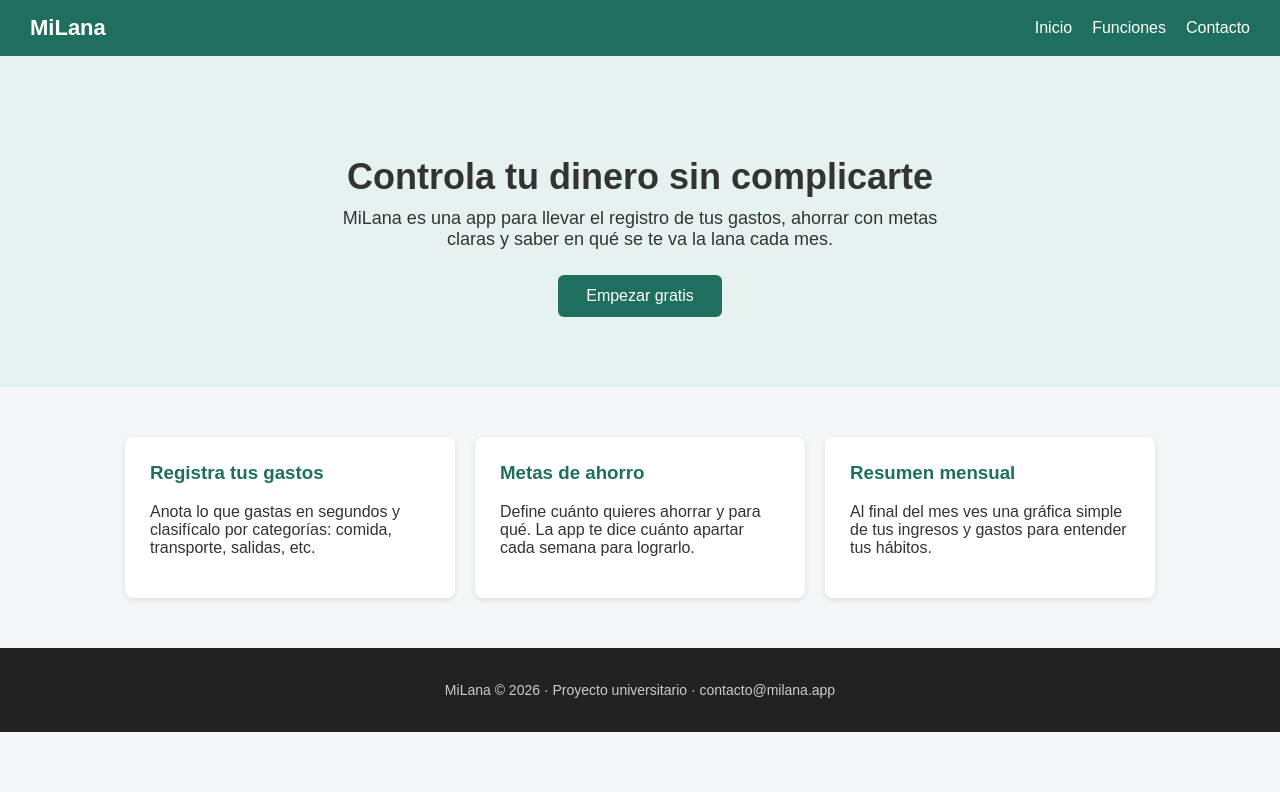
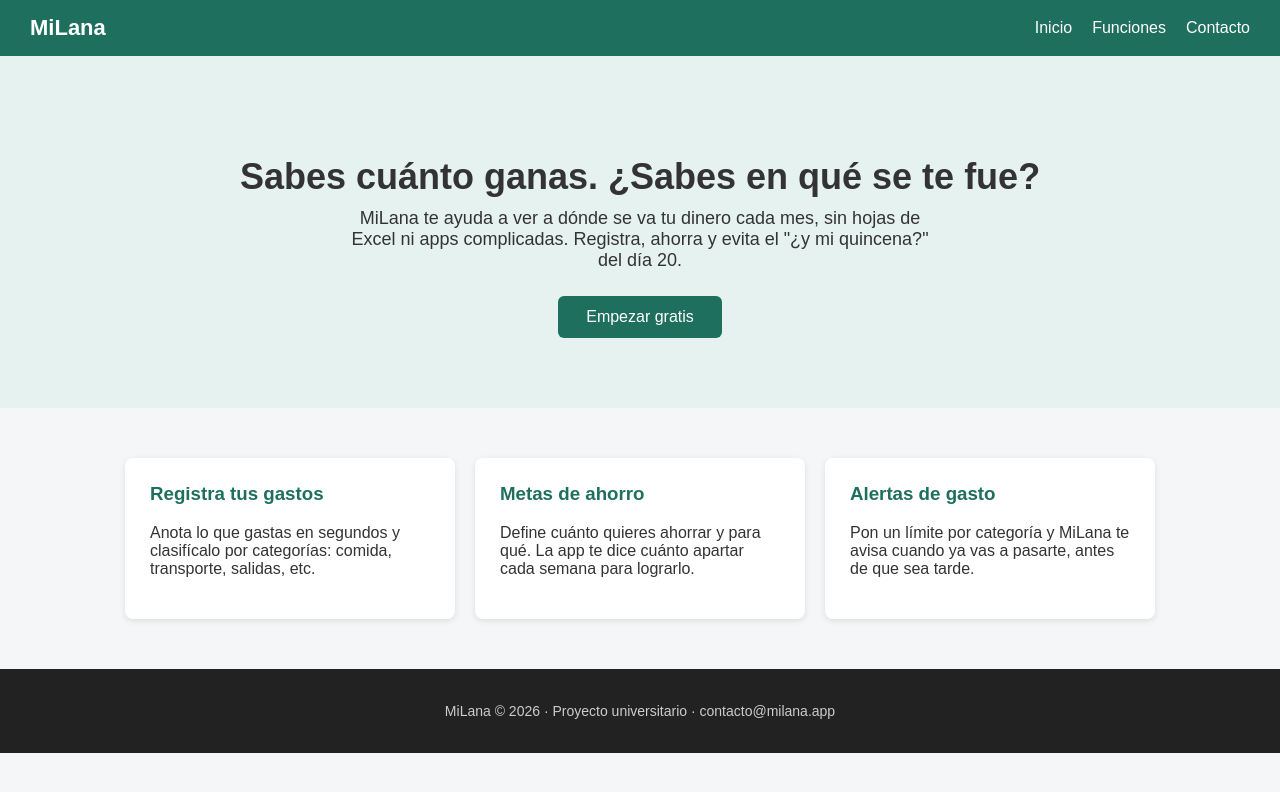
Before and after one commit to ignaciosbtrejo-design/milana-landing, a plain HTML site: page index.html in a window 1280 px wide. Drawn offline with Linux system fonts and the light colour scheme.

Commit message:
cambiar hero y tarjeta de resumen mensual por alertas de gasto

```diff
--- a/index.html
+++ b/index.html
@@ -120,8 +120,8 @@
   </nav>
 
   <section class="hero" id="inicio">
-    <h1>Controla tu dinero sin complicarte</h1>
-    <p>MiLana es una app para llevar el registro de tus gastos, ahorrar con metas claras y saber en qué se te va la lana cada mes.</p>
+    <h1>Sabes cuánto ganas. ¿Sabes en qué se te fue?</h1>
+    <p>MiLana te ayuda a ver a dónde se va tu dinero cada mes, sin hojas de Excel ni apps complicadas. Registra, ahorra y evita el "¿y mi quincena?" del día 20.</p>
     <button class="boton" onclick="alert('¡Gracias por tu interés! Pronto estará disponible.')">Empezar gratis</button>
   </section>
 
@@ -135,8 +135,8 @@
       <p>Define cuánto quieres ahorrar y para qué. La app te dice cuánto apartar cada semana para lograrlo.</p>
     </div>
     <div class="tarjeta">
-      <h3>Resumen mensual</h3>
-      <p>Al final del mes ves una gráfica simple de tus ingresos y gastos para entender tus hábitos.</p>
+      <h3>Alertas de gasto</h3>
+      <p>Pon un límite por categoría y MiLana te avisa cuando ya vas a pasarte, antes de que sea tarde.</p>
     </div>
   </section>
 
```
